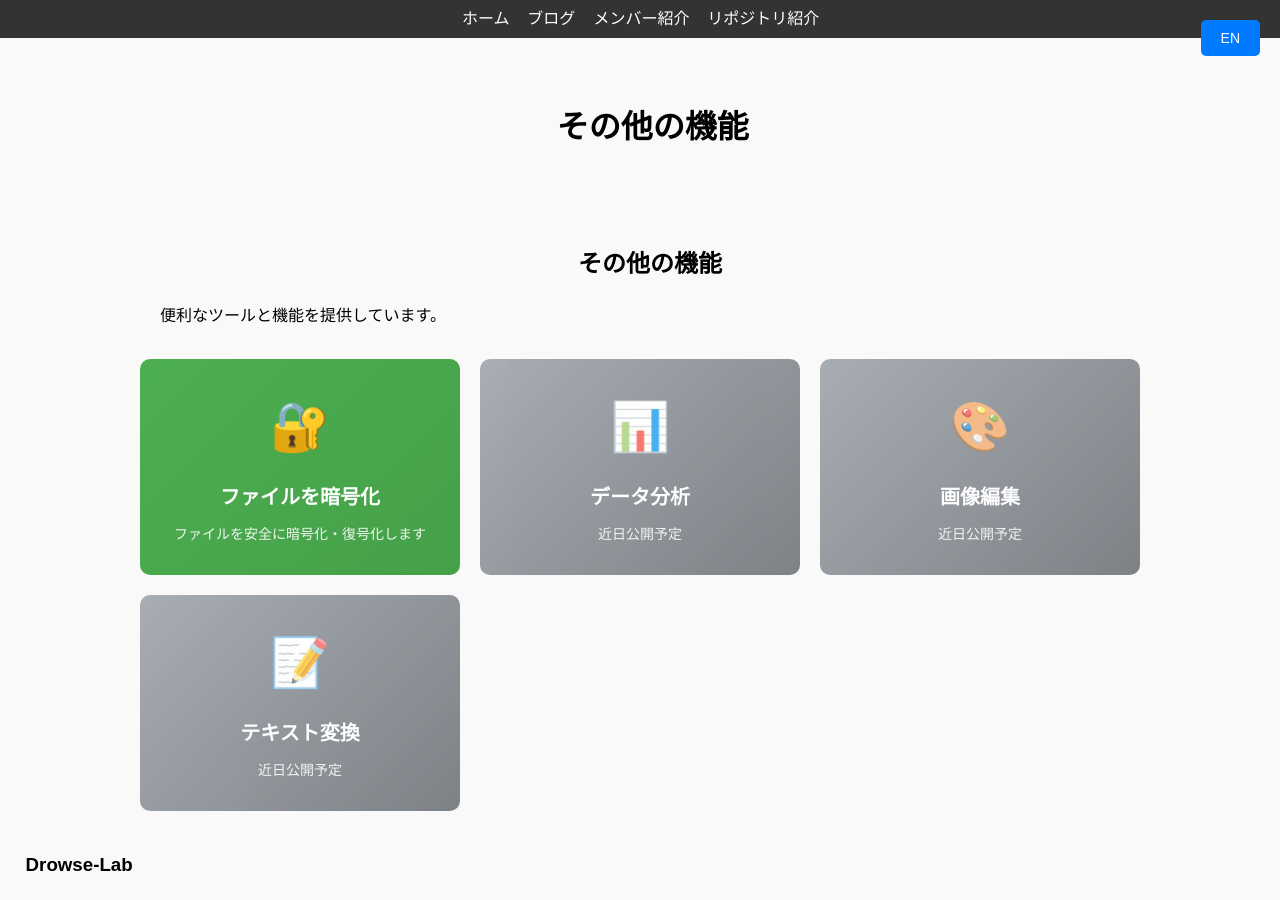
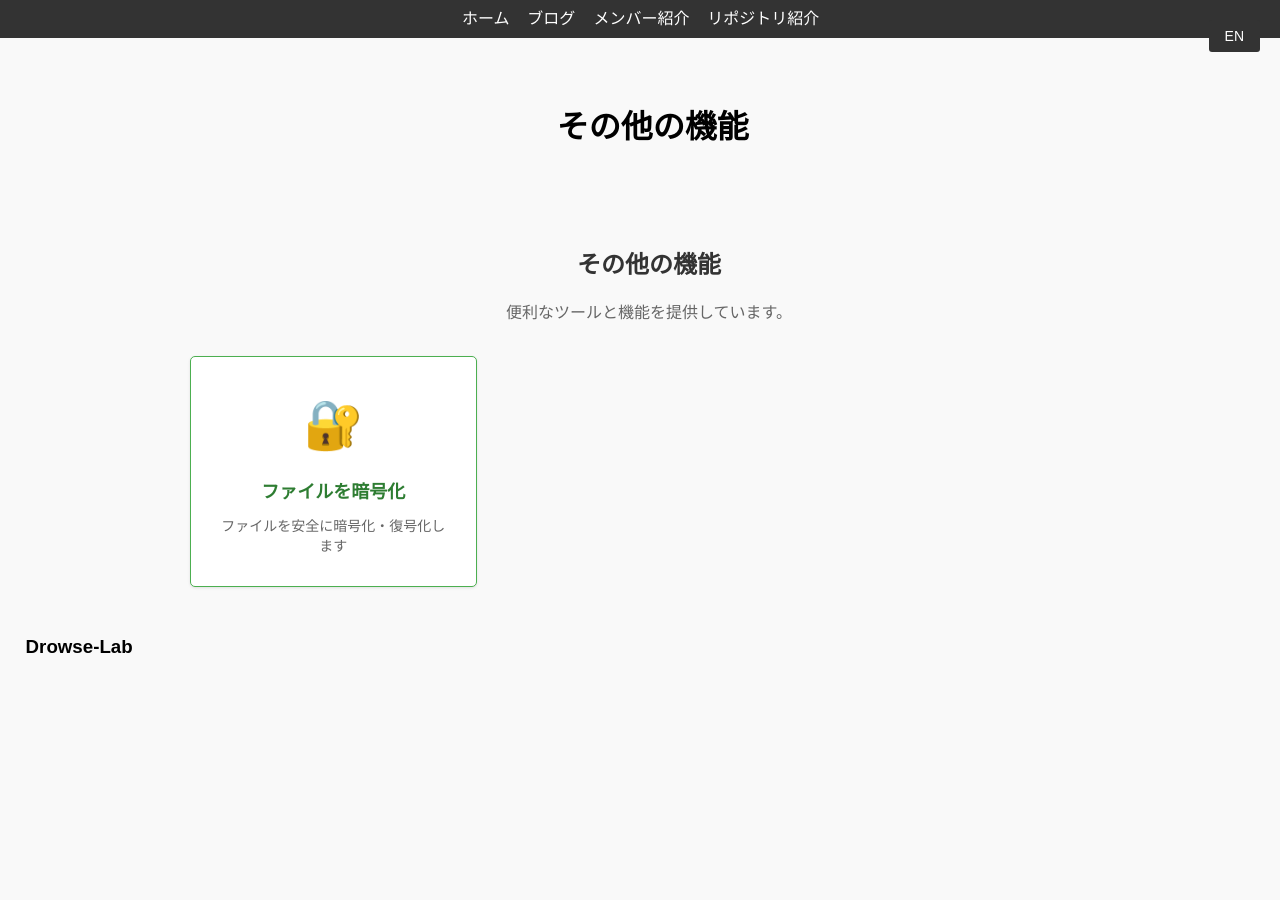
Before and after one commit to Drowse-Lab/Drowse-Lab, a Jekyll site: the page built from other.html, in a window 1280 px wide. Built offline with Jekyll 4.4.1, drawn with Linux system fonts in a browser that asks for light colours; nearby versions of some CDN libraries; some web fonts are replaced; a style sheet for code colours, icons or effects is not loaded.

Commit message:
全部うまくいってるから見た目変えるわ
でも暗号化の動作確認してねーや

```diff
--- a/assets/css/other.css
+++ b/assets/css/other.css
@@ -1,79 +1,135 @@
 /* その他ページ専用スタイル */
 
 .features-container {
-    max-width: 1000px;
+    max-width: 900px;
     margin: 0 auto;
-    padding: 20px;
+    padding: 2%;
+}
+
+.features-container h1 {
+    color: #333;
+    text-align: center;
+    margin-bottom: 10px;
+}
+
+.features-container p {
+    color: #666;
+    text-align: center;
+    margin-bottom: 30px;
 }
 
 .features-grid {
     display: grid;
-    grid-template-columns: repeat(auto-fill, minmax(250px, 1fr));
+    grid-template-columns: repeat(auto-fill, minmax(280px, 1fr));
     gap: 20px;
     margin-top: 30px;
 }
 
 .feature-card {
-    background: linear-gradient(135deg, #667eea 0%, #764ba2 100%);
-    border-radius: 10px;
+    background: #fff;
+    border: 1px solid #ddd;
+    border-radius: 5px;
     padding: 30px;
     text-align: center;
-    transition: transform 0.3s, box-shadow 0.3s;
+    transition: all 0.3s ease;
     cursor: pointer;
     text-decoration: none;
-    color: white;
+    color: #333;
+    display: block;
+    box-shadow: 0 1px 3px rgba(0,0,0,0.1);
 }
 
 .feature-card:hover {
-    transform: translateY(-5px);
-    box-shadow: 0 10px 30px rgba(0, 0, 0, 0.2);
+    transform: translateY(-3px);
+    box-shadow: 0 4px 8px rgba(0,0,0,0.15);
+    border-color: #999;
 }
 
 .feature-icon {
     font-size: 48px;
     margin-bottom: 15px;
+    display: block;
 }
 
 .feature-title {
-    font-size: 20px;
+    font-size: 18px;
     font-weight: bold;
     margin-bottom: 10px;
+    color: #333;
 }
 
 .feature-description {
     font-size: 14px;
-    opacity: 0.9;
+    color: #666;
+    line-height: 1.4;
 }
 
+/* 暗号化カード */
 .encrypt-card {
-    background: linear-gradient(135deg, #4CAF50 0%, #45a049 100%);
+    border-color: #4CAF50;
 }
 
+.encrypt-card:hover {
+    border-color: #45a049;
+    background-color: #f8fdf8;
+}
+
+.encrypt-card .feature-title {
+    color: #2e7d32;
+}
+
+/* 近日公開カード */
 .coming-soon {
-    background: linear-gradient(135deg, #868e96 0%, #495057 100%);
-    opacity: 0.7;
+    background: #f5f5f5;
+    opacity: 0.6;
     cursor: not-allowed;
 }
 
 .coming-soon:hover {
     transform: none;
-    box-shadow: none;
+    box-shadow: 0 1px 3px rgba(0,0,0,0.1);
 }
 
+.coming-soon .feature-title,
+.coming-soon .feature-description {
+    color: #999;
+}
+
+/* 言語切り替えボタン */
 .lang-toggle {
     position: fixed;
     top: 20px;
     right: 20px;
-    background-color: #007bff;
+    background-color: #333;
     color: white;
-    padding: 10px 20px;
+    padding: 8px 16px;
     border: none;
-    border-radius: 5px;
+    border-radius: 3px;
     cursor: pointer;
     font-size: 14px;
     z-index: 1000;
+    transition: background-color 0.3s;
 }
 
 .lang-toggle:hover {
-    background-color: #0056b3;
+    background-color: #555;
 }
+
+/* レスポンシブ対応 */
+@media (max-width: 768px) {
+    .features-grid {
+        grid-template-columns: 1fr;
+        gap: 15px;
+    }
+
+    .feature-card {
+        padding: 25px;
+    }
+
+    .lang-toggle {
+        top: 10px;
+        right: 10px;
+        padding: 6px 12px;
+        font-size: 12px;
+    }
+}
--- a/other.html
+++ b/other.html
@@ -19,7 +19,7 @@ permalink: /other.html
             <div class="feature-description" data-i18n="other.encryptDescription">ファイルを安全に暗号化・復号化します</div>
         </a>
 
-        <div class="feature-card coming-soon">
+        <!-- <div class="feature-card coming-soon">
             <div class="feature-icon">📊</div>
             <div class="feature-title" data-i18n="other.dataAnalysis">データ分析</div>
             <div class="feature-description" data-i18n="other.comingSoon">近日公開予定</div>
@@ -35,7 +35,7 @@ permalink: /other.html
             <div class="feature-icon">📝</div>
             <div class="feature-title" data-i18n="other.textConverter">テキスト変換</div>
             <div class="feature-description" data-i18n="other.comingSoon">近日公開予定</div>
-        </div>
+        </div> -->
     </div>
 </div>
 
```
